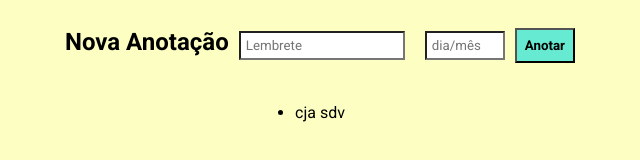
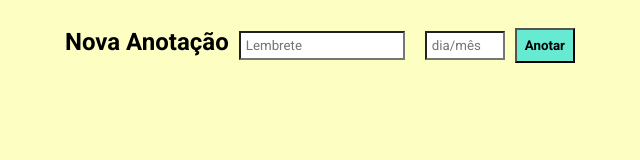
Before and after one commit to yurisantos21/bloco_de_notas, a plain HTML site: page index.html in a window 1280 px wide. Shown: the part 82-242 px from the top of the page, without its empty margins (320-960 px from the left). Drawn offline with nearby package versions, Linux system fonts and the light colour scheme; a web font is replaced by a local one.

Commit message:
Update index.html
Pequena alteração no html

```diff
--- a/index.html
+++ b/index.html
@@ -22,7 +22,7 @@
 	</form>
 	<div class="lista">
 		<ul id="itens">
-			<li id="item-lista"> cja sdv</li>
+
 		</ul>
 	</div>
 	<script src="https://code.jquery.com/jquery-3.7.1.min.js"></script>
```
